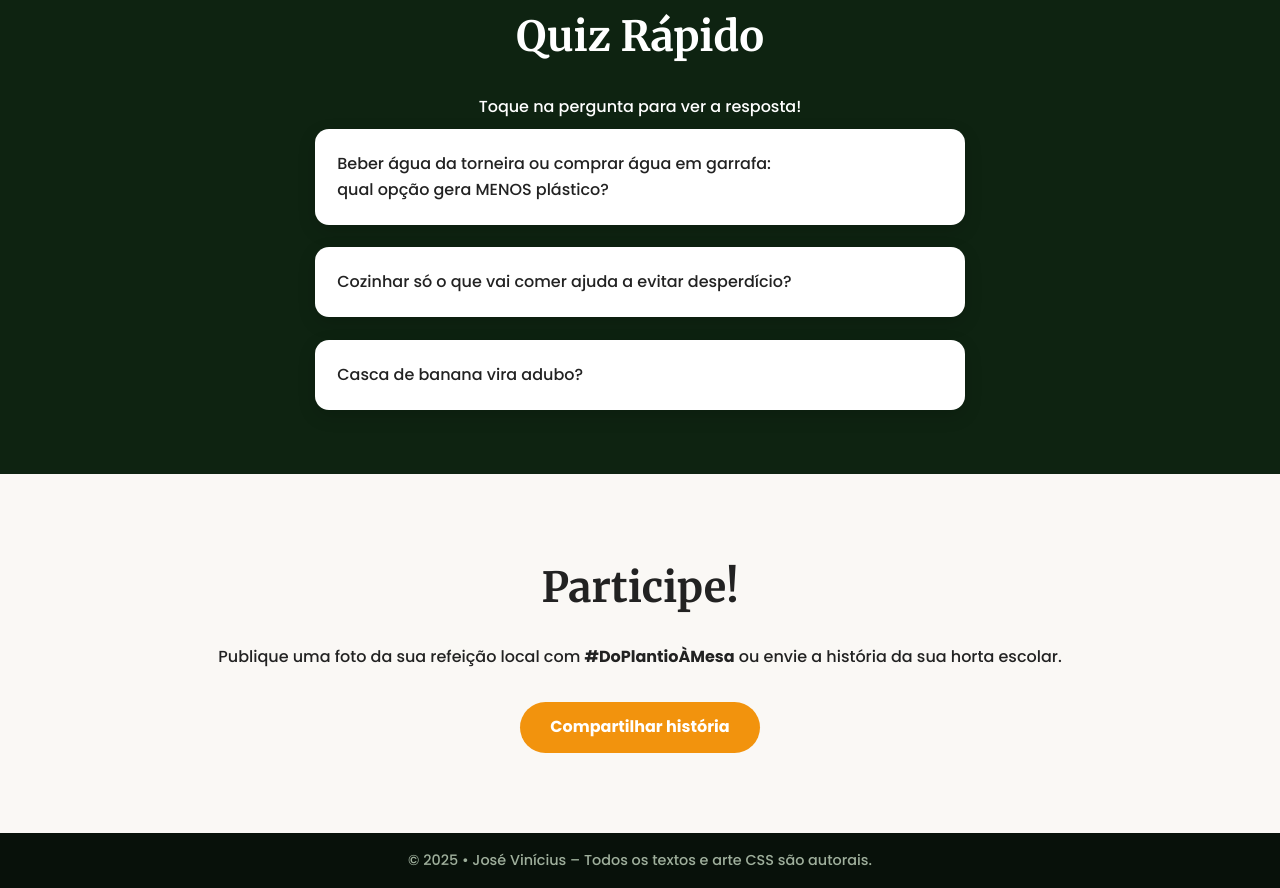
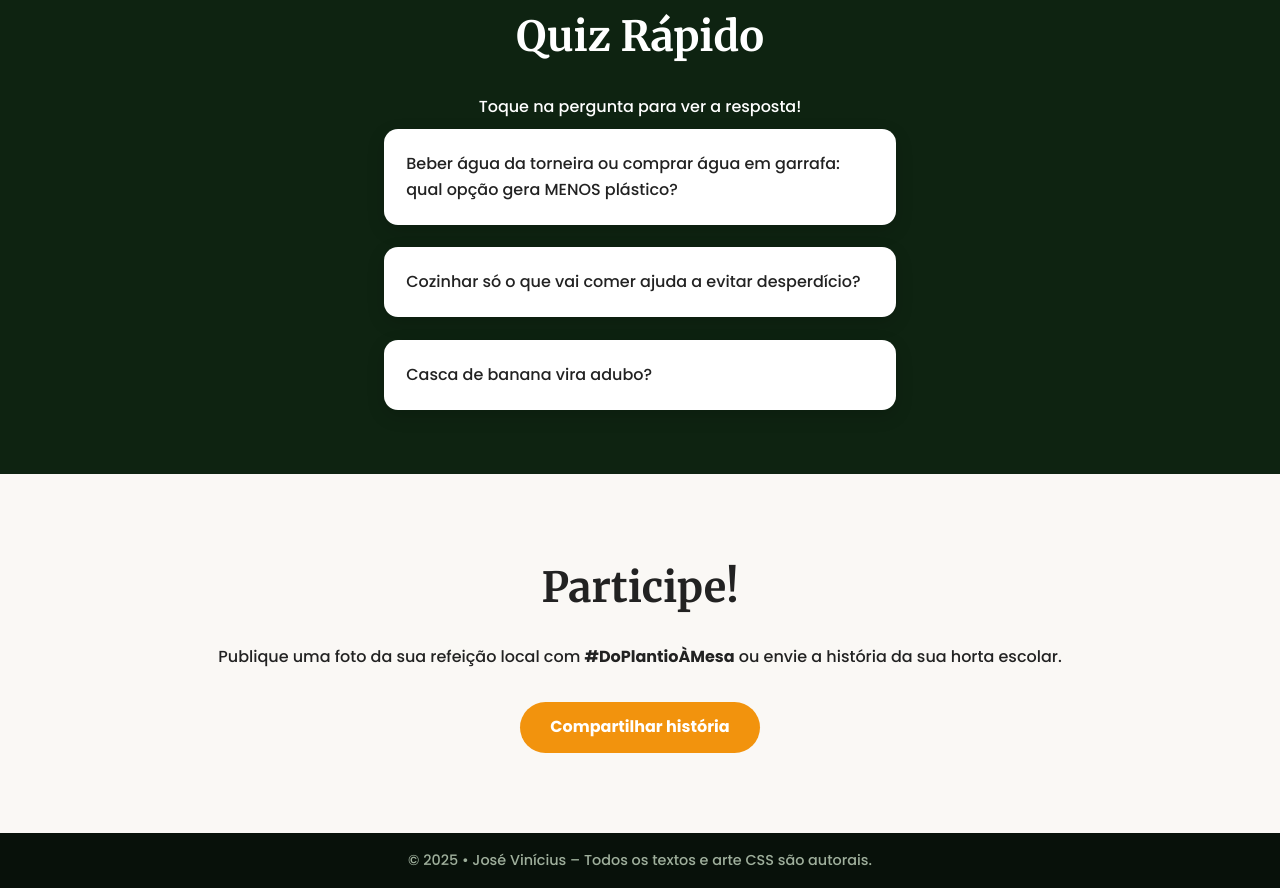
Before and after one commit to josevigaspar/plantio-a-mesa, a plain HTML site: page index.html in a window 1280 px wide. Shown: the part 4698-5586 px from the top of the page. Drawn offline with Linux system fonts and the light colour scheme.

Commit message:
Update styles.css

```diff
--- a/styles.css
+++ b/styles.css
@@ -700,7 +700,7 @@ details[open] summary::after{
   transition:.25s;
   border:3px solid transparent;
   max-width:900px;
-  min-width:650px;
+  min-width:40vw;
   margin-inline:auto;
   text-align:left;
   min-height:70px;
```
